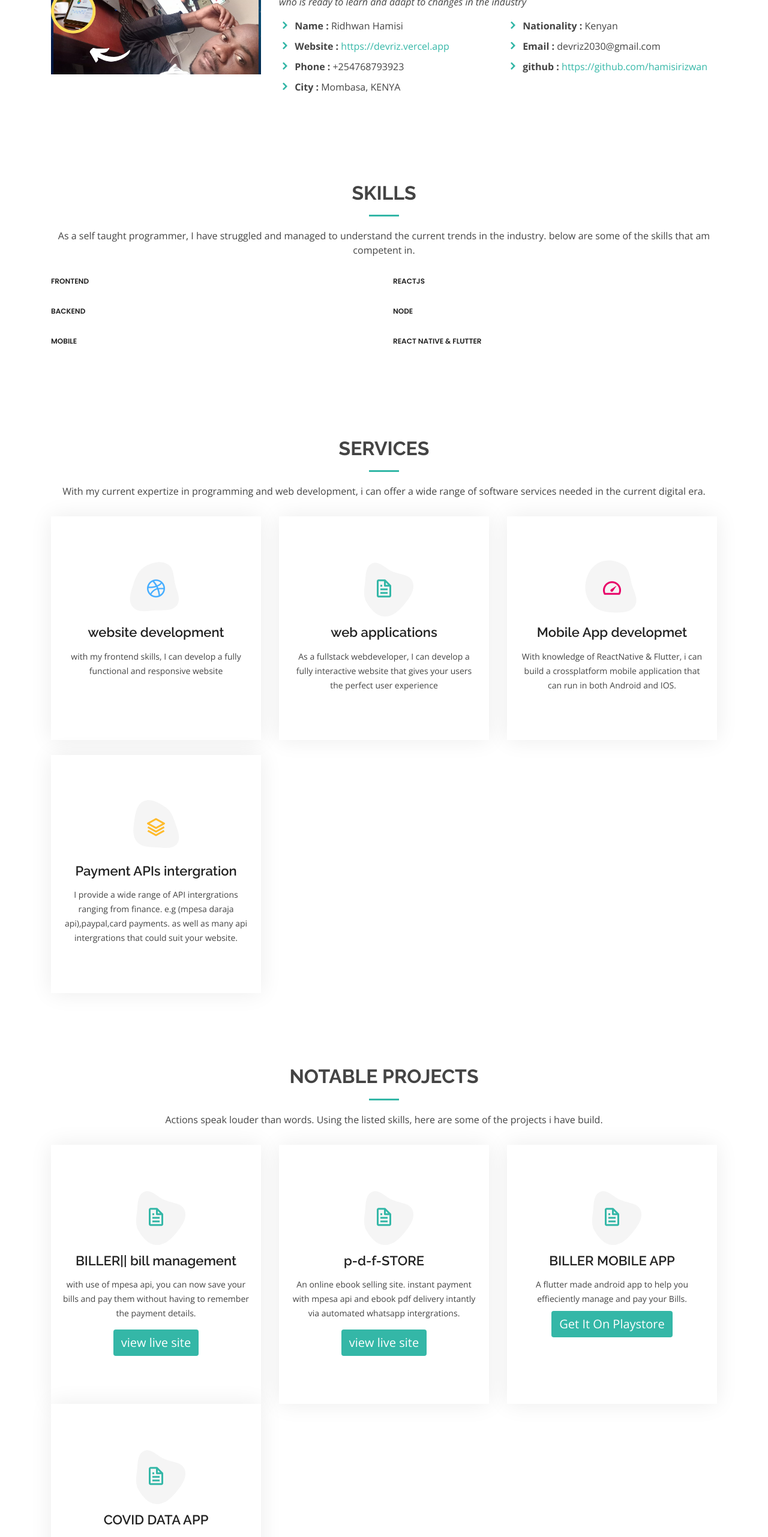
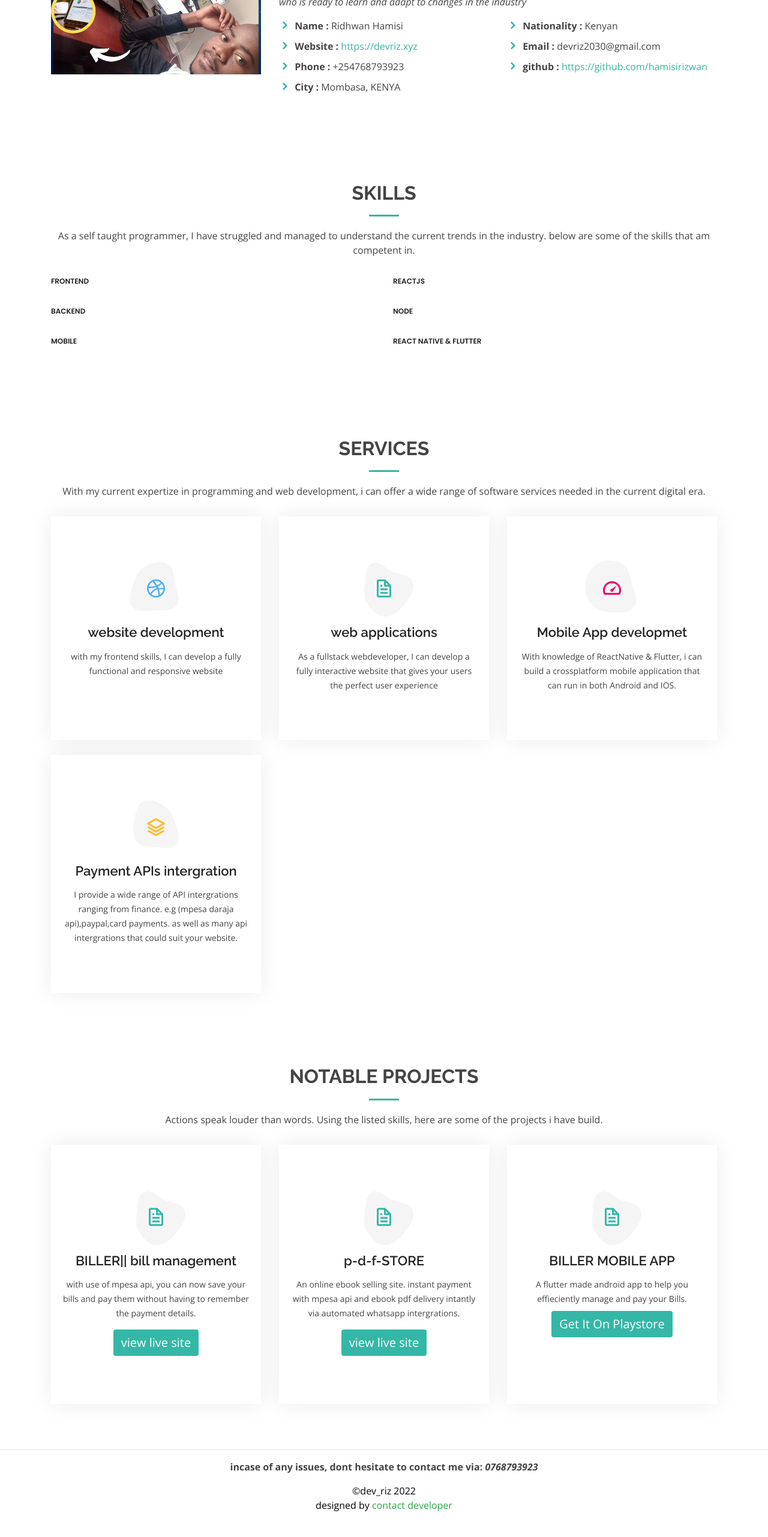
Before and after one commit to hamisirizwan/devriz_portfolio, a React (Create React App) app: page / in a window 1280 px wide. Shown: the part 1113-3676 px from the top of the page at 60% size. After the commit the page ends 3651 px from the top, so only its background shows below. Built offline with nearby package versions, Linux system fonts and the light colour scheme.

Commit message:
some update

```diff
--- a/public/folioassets/js/main.js
+++ b/public/folioassets/js/main.js
@@ -1,24 +1,27 @@
-/**
-* Template Name: Kelly - v2.1.1
-* Template URL: https://bootstrapmade.com/kelly-free-bootstrap-cv-resume-html-template/
-* Author: BootstrapMade.com
-* License: https://bootstrapmade.com/license/
-*/
-!(function($) {
+!(function ($) {
   "use strict";
 
   // Preloader
-  $(window).on('load', function() {
-    if ($('#preloader').length) {
-      $('#preloader').delay(100).fadeOut('slow', function() {
+  $(window).on("load", function () {
+    if ($("#preloader").length) {
+      $("#preloader")
+        .delay(100)
+        .fadeOut("slow", function () {
           $(this).remove();
         });
     }
   });
 
   // Smooth scroll for the navigation menu and links with .scrollto classes
-  $(document).on('click', '.nav-menu a, .mobile-nav a, .scrollto', function(e) {
-    if (location.pathname.replace(/^\//, '') == this.pathname.replace(/^\//, '') && location.hostname == this.hostname) {
+  $(document).on(
+    "click",
+    ".nav-menu a, .mobile-nav a, .scrollto",
+    function (e) {
+      if (
+        location.pathname.replace(/^\//, "") ==
+          this.pathname.replace(/^\//, "") &&
+        location.hostname == this.hostname
+      ) {
         var target = $(this.hash);
         if (target.length) {
           e.preventDefault();
@@ -26,65 +29,78 @@
           var scrollto = target.offset().top;
           var scrolled = 20;
 
-        if ($('#header').length) {
-          scrollto -= $('#header').outerHeight()
+          if ($("#header").length) {
+            scrollto -= $("#header").outerHeight();
 
-          if (!$('#header').hasClass('header-scrolled')) {
+            if (!$("#header").hasClass("header-scrolled")) {
               scrollto += scrolled;
             }
           }
 
-        if ($(this).attr("href") == '#header') {
+          if ($(this).attr("href") == "#header") {
             scrollto = 0;
           }
 
-        $('html, body').animate({
-          scrollTop: scrollto
-        }, 1500, 'easeInOutExpo');
+          $("html, body").animate(
+            {
+              scrollTop: scrollto,
+            },
+            1500,
+            "easeInOutExpo"
+          );
 
-        if ($(this).parents('.nav-menu, .mobile-nav').length) {
-          $('.nav-menu .active, .mobile-nav .active').removeClass('active');
-          $(this).closest('li').addClass('active');
+          if ($(this).parents(".nav-menu, .mobile-nav").length) {
+            $(".nav-menu .active, .mobile-nav .active").removeClass("active");
+            $(this).closest("li").addClass("active");
           }
 
-        if ($('body').hasClass('mobile-nav-active')) {
-          $('body').removeClass('mobile-nav-active');
-          $('.mobile-nav-toggle i').toggleClass('icofont-navigation-menu icofont-close');
-          $('.mobile-nav-overly').fadeOut();
+          if ($("body").hasClass("mobile-nav-active")) {
+            $("body").removeClass("mobile-nav-active");
+            $(".mobile-nav-toggle i").toggleClass(
+              "icofont-navigation-menu icofont-close"
+            );
+            $(".mobile-nav-overly").fadeOut();
           }
           return false;
         }
       }
+    }
+  );
+
+  // Mobile Navigation
+  if ($(".nav-menu").length) {
+    var $mobile_nav = $(".nav-menu").clone().prop({
+      class: "mobile-nav d-lg-none",
+    });
+    $("body").append($mobile_nav);
+    $("body").prepend(
+      '<button type="button" class="mobile-nav-toggle d-lg-none"><i class="icofont-navigation-menu"></i></button>'
+    );
+    $("body").append('<div class="mobile-nav-overly"></div>');
+
+    $(document).on("click", ".mobile-nav-toggle", function (e) {
+      $("body").toggleClass("mobile-nav-active");
+      $(".mobile-nav-toggle i").toggleClass(
+        "icofont-navigation-menu icofont-close"
+      );
+      $(".mobile-nav-overly").toggle();
     });
 
-  // Mobile Navigation
-  if ($('.nav-menu').length) {
-    var $mobile_nav = $('.nav-menu').clone().prop({
-      class: 'mobile-nav d-lg-none'
-    });
-    $('body').append($mobile_nav);
-    $('body').prepend('<button type="button" class="mobile-nav-toggle d-lg-none"><i class="icofont-navigation-menu"></i></button>');
-    $('body').append('<div class="mobile-nav-overly"></div>');
-
-    $(document).on('click', '.mobile-nav-toggle', function(e) {
-      $('body').toggleClass('mobile-nav-active');
-      $('.mobile-nav-toggle i').toggleClass('icofont-navigation-menu icofont-close');
-      $('.mobile-nav-overly').toggle();
+    $(document).on("click", ".mobile-nav .drop-down > a", function (e) {
+      e.preventDefault();
+      $(this).next().slideToggle(300);
+      $(this).parent().toggleClass("active");
     });
 
-    $(document).on('click', '.mobile-nav .drop-down > a', function(e) {
-      e.preventDefault();
-      $(this).next().slideToggle(300);
-      $(this).parent().toggleClass('active');
-    });
-
-    $(document).click(function(e) {
+    $(document).click(function (e) {
       var container = $(".mobile-nav, .mobile-nav-toggle");
       if (!container.is(e.target) && container.has(e.target).length === 0) {
-        if ($('body').hasClass('mobile-nav-active')) {
-          $('body').removeClass('mobile-nav-active');
-          $('.mobile-nav-toggle i').toggleClass('icofont-navigation-menu icofont-close');
-          $('.mobile-nav-overly').fadeOut();
+        if ($("body").hasClass("mobile-nav-active")) {
+          $("body").removeClass("mobile-nav-active");
+          $(".mobile-nav-toggle i").toggleClass(
+            "icofont-navigation-menu icofont-close"
+          );
+          $(".mobile-nav-overly").fadeOut();
         }
       }
     });
@@ -93,34 +109,41 @@
   }
 
   // Back to top button
-  $(window).scroll(function() {
+  $(window).scroll(function () {
     if ($(this).scrollTop() > 100) {
-      $('.back-to-top').fadeIn('slow');
+      $(".back-to-top").fadeIn("slow");
     } else {
-      $('.back-to-top').fadeOut('slow');
+      $(".back-to-top").fadeOut("slow");
     }
   });
 
-  $('.back-to-top').click(function() {
-    $('html, body').animate({
-      scrollTop: 0
-    }, 1500, 'easeInOutExpo');
+  $(".back-to-top").click(function () {
+    $("html, body").animate(
+      {
+        scrollTop: 0,
+      },
+      1500,
+      "easeInOutExpo"
+    );
     return false;
   });
 
   // Skills section
-  $('.skills-content').waypoint(function() {
-    $('.progress .progress-bar').each(function() {
-      $(this).css("width", $(this).attr("aria-valuenow") + '%');
+  $(".skills-content").waypoint(
+    function () {
+      $(".progress .progress-bar").each(function () {
+        $(this).css("width", $(this).attr("aria-valuenow") + "%");
       });
-  }, {
-    offset: '80%'
-  });
+    },
+    {
+      offset: "80%",
+    }
+  );
 
   // jQuery counterUp
   $('[data-toggle="counter-up"]').counterUp({
     delay: 10,
-    time: 1000
+    time: 1000,
   });
 
   // Testimonials carousel (uses the Owl Carousel library)
@@ -128,29 +151,29 @@
     autoplay: true,
     dots: true,
     loop: true,
-    items: 1
+    items: 1,
   });
 
   // Porfolio isotope and filter
-  $(window).on('load', function() {
-    var portfolioIsotope = $('.portfolio-container').isotope({
-      itemSelector: '.portfolio-item'
+  $(window).on("load", function () {
+    var portfolioIsotope = $(".portfolio-container").isotope({
+      itemSelector: ".portfolio-item",
     });
 
-    $('#portfolio-flters li').on('click', function() {
-      $("#portfolio-flters li").removeClass('filter-active');
-      $(this).addClass('filter-active');
+    $("#portfolio-flters li").on("click", function () {
+      $("#portfolio-flters li").removeClass("filter-active");
+      $(this).addClass("filter-active");
 
       portfolioIsotope.isotope({
-        filter: $(this).data('filter')
+        filter: $(this).data("filter"),
       });
       aos_init();
     });
 
     // Initiate venobox (lightbox feature used in portofilo)
-    $(document).ready(function() {
-      $('.venobox').venobox({
-        'share': false
+    $(document).ready(function () {
+      $(".venobox").venobox({
+        share: false,
       });
     });
   });
@@ -160,18 +183,17 @@
     autoplay: true,
     dots: true,
     loop: true,
-    items: 1
+    items: 1,
   });
 
   // Init AOS
   function aos_init() {
     AOS.init({
       duration: 1000,
-      once: true
+      once: true,
     });
   }
-  $(window).on('load', function() {
+  $(window).on("load", function () {
     aos_init();
   });
-
 })(jQuery);
--- a/src/sections/About.js
+++ b/src/sections/About.js
@@ -40,8 +40,8 @@ function About() {
                     <li>
                       <i className="icofont-rounded-right" />{" "}
                       <strong>Website : </strong>
-                      <a href=" https://devriz.herokuapp.com" target="_blank">
-                        https://devriz.vercel.app
+                      <a href=" https://devriz.vercel.app" target="_blank">
+                        https://devriz.xyz
                       </a>
                     </li>
                     <li>
--- a/src/sections/Portfolio.js
+++ b/src/sections/Portfolio.js
@@ -87,7 +87,7 @@ function Portfolio() {
                   and ebook pdf delivery intantly via automated whatsapp
                   intergrations.
                 </p>
-                <a href="https://pdf-store.vercel.app" target="_blank">
+                <a href="https://pdf-store.devriz.xyz" target="_blank">
                   <button
                     className="btn "
                     style={{
@@ -149,47 +149,6 @@ function Portfolio() {
                 </a>
               </div>
             </div>
-            <div
-              className="col-lg-4 col-md-6 d-flex align-items-stretch"
-              data-aos="zoom-in"
-              data-aos-delay={100}
-            >
-              <div className="icon-box iconbox-orange">
-                <div className="icon">
-                  <svg
-                    width={100}
-                    height={100}
-                    viewBox="0 0 600 600"
-                    xmlns="http://www.w3.org/2000/svg"
-                  >
-                    <path
-                      stroke="none"
-                      strokeWidth={0}
-                      fill="#f5f5f5"
-                      d="M300,582.0697525312426C382.5290701553225,586.8405444964366,449.9789794690241,525.3245884688669,502.5850820975895,461.55621195738473C556.606425686781,396.0723002908107,615.8543463187945,314.28637112970534,586.6730223649479,234.56875336149918C558.9533121215079,158.8439757836574,454.9685369536778,164.00468322053177,381.49747125262974,130.76875717737553C312.15926192815925,99.40240125094834,248.97055460311594,18.661163978235184,179.8680185752513,50.54337015887873C110.5421016452524,82.52863877960104,119.82277516462835,180.83849132639028,109.12597500060166,256.43424936330496C100.08760227029461,320.3096726198365,92.17705696193138,384.0621239912766,124.79988738764834,439.7174275375508C164.83382741302287,508.01625554203684,220.96474134820875,577.5009287672846,300,582.0697525312426"
-                    />
-                  </svg>
-                  <i className="bx bx-file" />
-                </div>
-                <h4>
-                  <a href>COVID DATA APP</a>
-                </h4>
-                <p>provides real time covid19 data for specific countries.</p>
-                <a href="https://covid-by-riz.herokuapp.com" target="_blank">
-                  <button
-                    className="btn "
-                    style={{
-                      marginTop: 15,
-                      backgroundColor: "#34b7a7",
-                      color: "white",
-                      fontSize: 20,
-                    }}
-                  >
-                    view live site
-                  </button>
-                </a>
-              </div>
-            </div>
           </div>
         </div>
       </section>
```
Also changed, not shown: 1 other file (tests, documents, lock files or other folders). Lines whose indentation alone changed are shown as unchanged.
